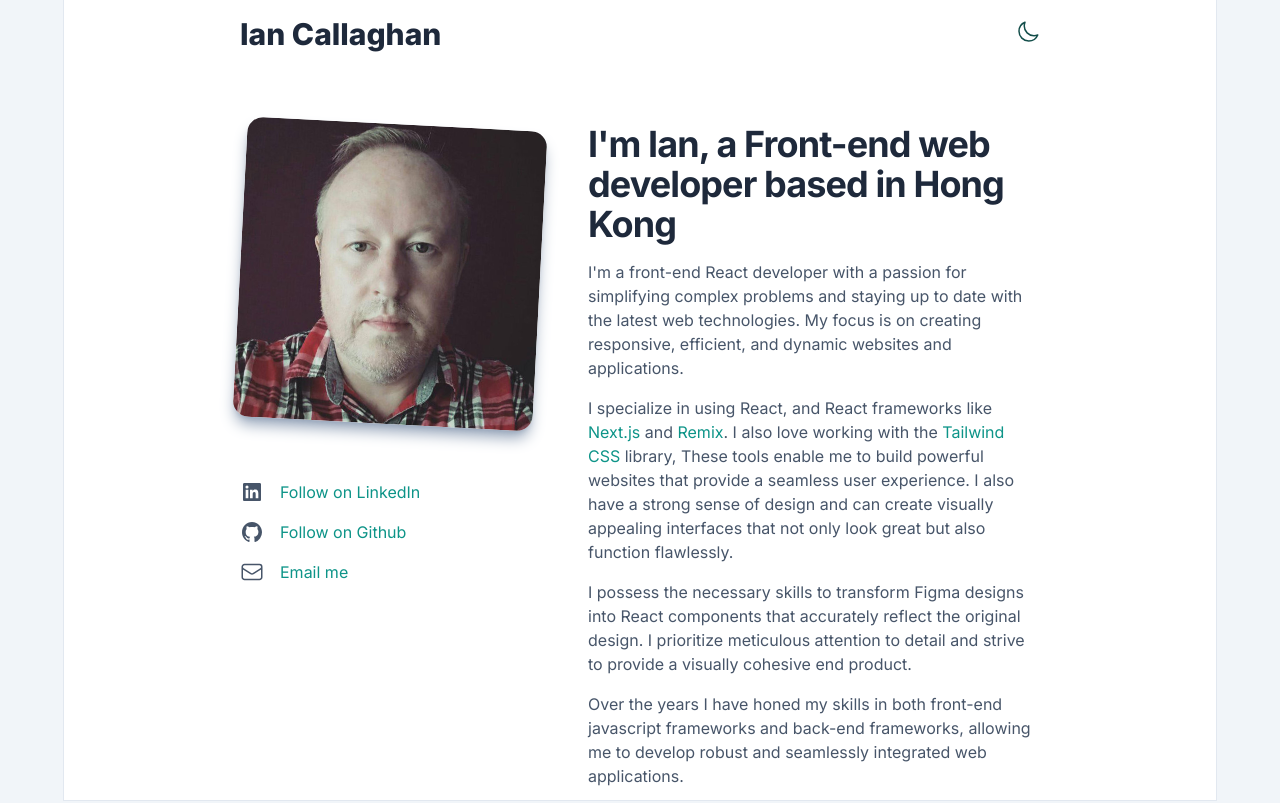
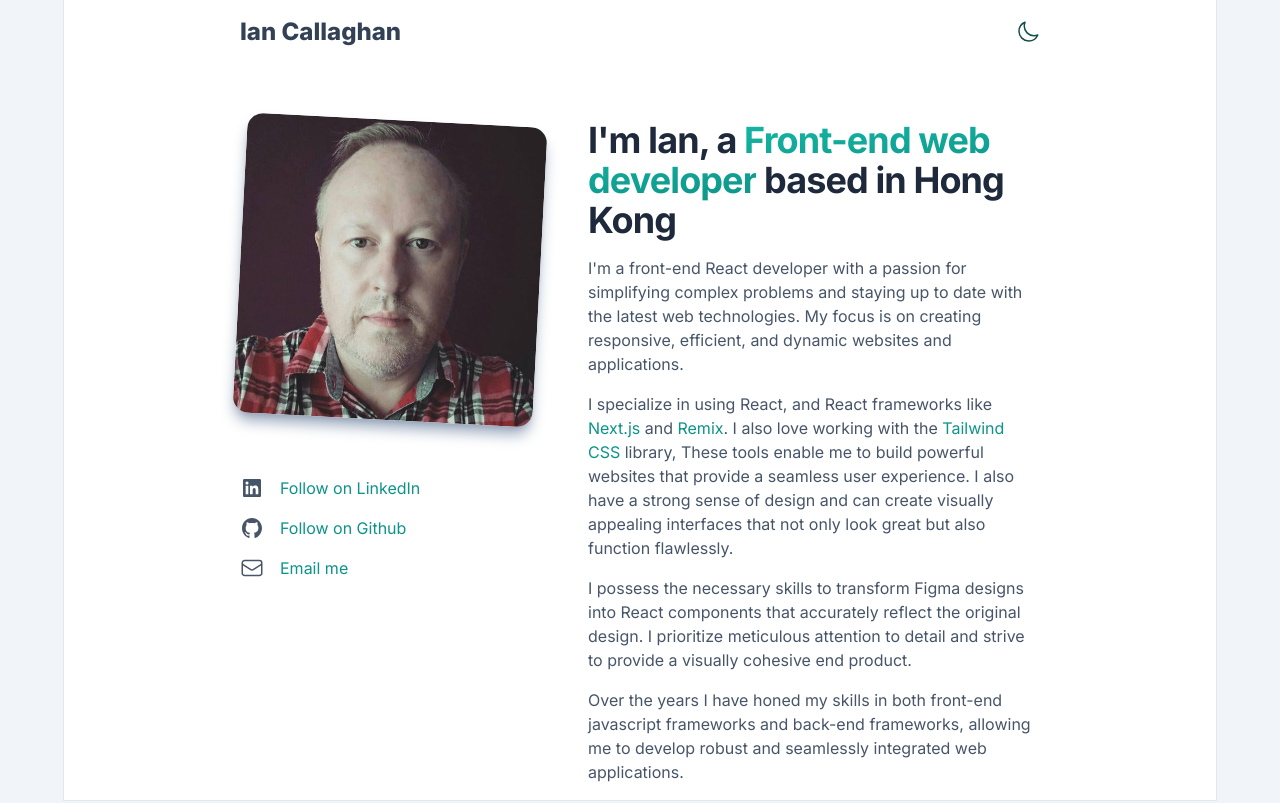
Before and after one commit to ianshk/ianc, a Next.js app: page / in a window 1280 px wide. Shown: the top 803 px of the page. Built offline with nearby package versions, Linux system fonts and the light colour scheme.

Commit message:
color tweaks

```diff
--- a/src/components/Intro.tsx
+++ b/src/components/Intro.tsx
@@ -20,7 +20,11 @@ export default function Intro() {
         </div>
         <div className="max-w-md">
           <h1 className="pb-4 text-3xl font-bold tracking-tight text-slate-800 dark:text-slate-50 md:text-4xl">
-            I'm Ian, a Front-end web developer based in Hong Kong
+            I'm Ian, a{' '}
+            <span className="bg-gradient-to-tl from-teal-600 to-teal-500 bg-clip-text text-transparent dark:to-teal-400">
+              Front-end web developer
+            </span>{' '}
+            based in Hong Kong
           </h1>
           <p>
             I'm a front-end React developer with a passion for simplifying complex problems and staying up to
--- a/src/components/NavBar.tsx
+++ b/src/components/NavBar.tsx
@@ -4,7 +4,7 @@ import DarkSwitch from './DarkSwitch';
 export default function NavBar() {
   return (
     <div className="flex flex-row justify-between">
-      <p className="mt-4 text-2xl font-extrabold text-slate-800 dark:text-slate-50 md:text-3xl">
+      <p className="text-1xl mt-4 font-extrabold text-slate-700 dark:text-slate-50 md:text-2xl">
         Ian Callaghan
       </p>
       <div className="mt-5">
```
